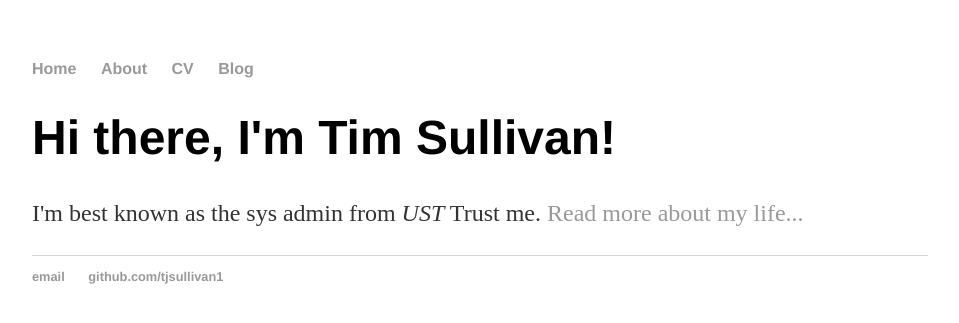
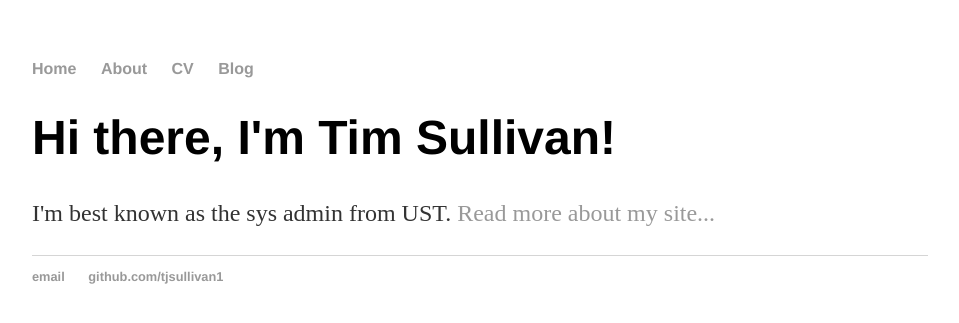
Before and after one commit to tjsullivan1/tjsullivan1.github.io, a Jekyll site: the page built from index.html, in a window 1280 px wide. Shown: the top 323 px of the page, without its empty margins (160-1119 px from the left). Built offline with Jekyll 4.4.1, drawn with Linux system fonts in a browser that asks for light colours.

Commit message:
updated home page to be cleaner

```diff
--- a/index.html
+++ b/index.html
@@ -4,5 +4,5 @@ title: Tim Sullivan, Sys Admin
 ---
 <div class="blurb">
         		<h1>Hi there, I'm Tim Sullivan!</h1>
-				<p>I'm best known as the sys admin from <em>UST</em> Trust me. <a href="/about">Read more about my life...</a></p>
+				<p>I'm best known as the sys admin from UST. <a href="/about">Read more about my site...</a></p>
 </div><!-- /.blurb -->
```
